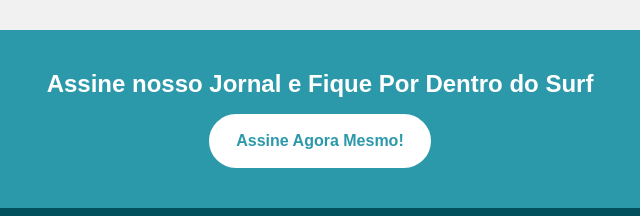
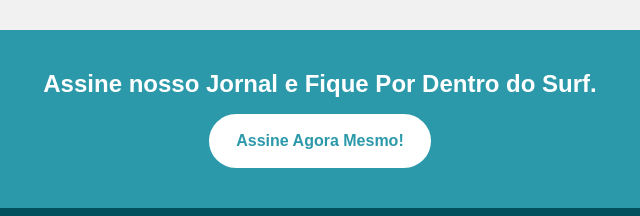
Before and after one commit to raissalotin/jornal.lotin-lopes.des-web1, a plain HTML site: page jornal.lotin-lopes.des-web/praias.html in a window 1280 px wide. Shown: the part 2753-2969 px from the top of the page, 320-960 px from the left. Drawn offline with Linux system fonts and the light colour scheme; a web font is replaced by a local one.

Commit message:
pontinho

```diff
--- a/jornal.lotin-lopes.des-web/praias.html
+++ b/jornal.lotin-lopes.des-web/praias.html
@@ -229,7 +229,7 @@
     <footer>
         <div class="assine">
             <div>
-                <h2>Assine nosso Jornal e Fique Por Dentro do Surf</h2>
+                <h2>Assine nosso Jornal e Fique Por Dentro do Surf.</h2>
                 <button class="botao">
                     Assine Agora Mesmo!
                 </button>
```
